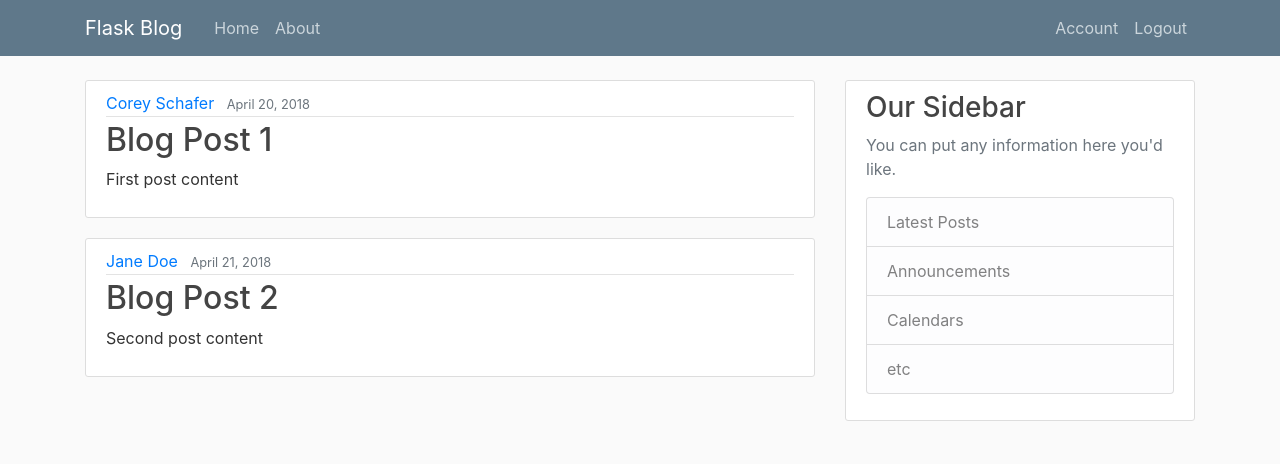
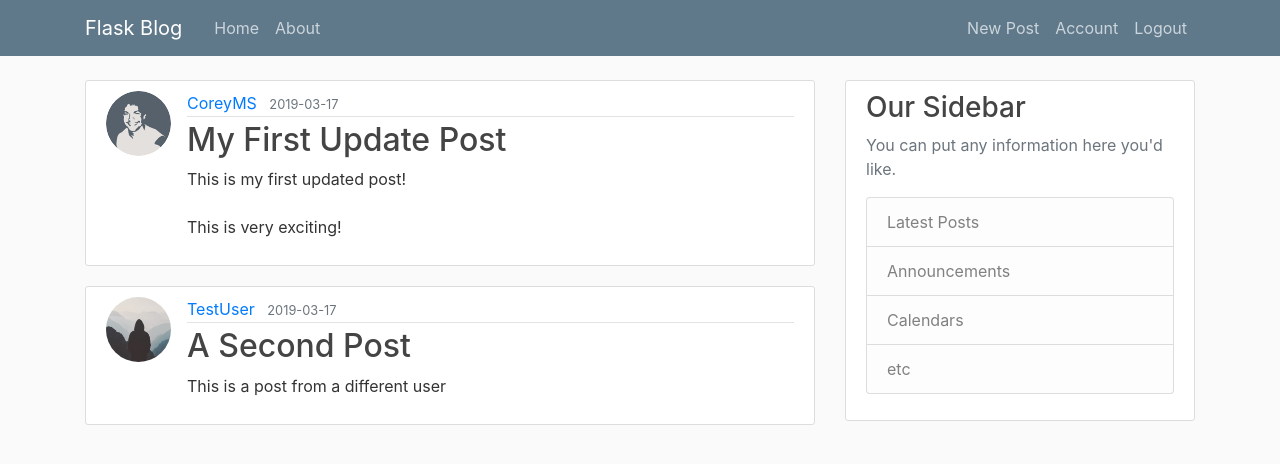
Before and after one commit to larryback/Flask-App-Project, a Flask app: page / in a window 1280 px wide. Shown: the top 464 px of the page. Run offline with Flask 2, Linux system fonts and the light colour scheme; a user stored in the database is signed in; data comes from the database, SQL or seed files in the repository; both versions use the stored data as it was after the commit; some libraries are stand-ins or nearby versions.

Commit message:
3월18일새벽집

```diff
--- a/flaskblog/__init__.py
+++ b/flaskblog/__init__.py
@@ -11,4 +11,5 @@ bcrypt = Bcrypt(app)
 login_manager = LoginManager(app)
 login_manager.login_view = 'login'
 login_manager.login_message_category = 'info'
+
 from flaskblog import routes
--- a/flaskblog/models.py
+++ b/flaskblog/models.py
@@ -6,6 +6,7 @@ from flask_login import UserMixin
 @login_manager.user_loader
 def load_user(user_id):
     return User.query.get(int(user_id))
+
 
 class User(db.Model, UserMixin):
     id = db.Column(db.Integer, primary_key=True)
--- a/flaskblog/routes.py
+++ b/flaskblog/routes.py
@@ -1,32 +1,17 @@
 import os
 import secrets
 from PIL import Image
-from flask import render_template, url_for, flash, redirect, request
+from flask import render_template, url_for, flash, redirect, request, abort
 from flaskblog import app, db, bcrypt
-from flaskblog.forms import RegistrationForm, LoginForm, UpdateAccountForm
+from flaskblog.forms import RegistrationForm, LoginForm, UpdateAccountForm, PostForm
 from flaskblog.models import User, Post
 from flask_login import login_user, current_user, logout_user, login_required
-
-
-posts = [
-    {
-        'author': 'Corey Schafer',
-        'title': 'Blog Post 1',
-        'content': 'First post content',
-        'date_posted': 'April 20, 2018'
-    },
-    {
-        'author': 'Jane Doe',
-        'title': 'Blog Post 2',
-        'content': 'Second post content',
-        'date_posted': 'April 21, 2018'
-    }
-]
 
 
 @app.route("/")
 @app.route("/home")
 def home():
+    posts = Post.query.all()
     return render_template('home.html', posts=posts)
 
 
@@ -105,3 +90,55 @@ def account():
     image_file = url_for('static', filename='profile_pics/' + current_user.image_file)
     return render_template('account.html', title='Account',
                            image_file=image_file, form=form)
+
+
+@app.route("/post/new", methods=['GET', 'POST'])
+@login_required
+def new_post():
+    form = PostForm()
+    if form.validate_on_submit():
+        post = Post(title=form.title.data, content=form.content.data, author=current_user)
+        db.session.add(post)
+        db.session.commit()
+        flash('Your post has been created!', 'success')
+        return redirect(url_for('home'))
+    return render_template('create_post.html', title='New Post',
+                           form=form, legend='New Post')
+
+
+@app.route("/post/<int:post_id>")
+def post(post_id):
+    post = Post.query.get_or_404(post_id)
+    return render_template('post.html', title=post.title, post=post)
+
+
+@app.route("/post/<int:post_id>/update", methods=['GET', 'POST'])
+@login_required
+def update_post(post_id):
+    post = Post.query.get_or_404(post_id)
+    if post.author != current_user:
+        abort(403)
+    form = PostForm()
+    if form.validate_on_submit():
+        post.title = form.title.data
+        post.content = form.content.data
+        db.session.commit()
+        flash('Your post has been updated!', 'success')
+        return redirect(url_for('post', post_id=post.id))
+    elif request.method == 'GET':
+        form.title.data = post.title
+        form.content.data = post.content
+    return render_template('create_post.html', title='Update Post',
+                           form=form, legend='Update Post')
+
+
+@app.route("/post/<int:post_id>/delete", methods=['POST'])
+@login_required
+def delete_post(post_id):
+    post = Post.query.get_or_404(post_id)
+    if post.author != current_user:
+        abort(403)
+    db.session.delete(post)
+    db.session.commit()
+    flash('Your post has been deleted!', 'success')
+    return redirect(url_for('home'))
--- a/flaskblog/templates/home.html
+++ b/flaskblog/templates/home.html
@@ -2,12 +2,13 @@
 {% block content %}
     {% for post in posts %}
         <article class="media content-section">
+          <img class="rounded-circle article-img" src="{{ url_for('static', filename='profile_pics/' + post.author.image_file) }}">
           <div class="media-body">
             <div class="article-metadata">
-              <a class="mr-2" href="#">{{ post.author }}</a>
-              <small class="text-muted">{{ post.date_posted }}</small>
+              <a class="mr-2" href="#">{{ post.author.username }}</a>
+              <small class="text-muted">{{ post.date_posted.strftime('%Y-%m-%d') }}</small>
             </div>
-            <h2><a class="article-title" href="#">{{ post.title }}</a></h2>
+            <h2><a class="article-title" href="{{ url_for('post', post_id=post.id) }}">{{ post.title }}</a></h2>
             <p class="article-content">{{ post.content }}</p>
           </div>
         </article>
--- a/flaskblog/templates/layout.html
+++ b/flaskblog/templates/layout.html
@@ -32,6 +32,7 @@
             <!-- Navbar Right Side -->
             <div class="navbar-nav">
               {% if current_user.is_authenticated %}
+                <a class="nav-item nav-link" href="{{ url_for('new_post') }}">New Post</a>
                 <a class="nav-item nav-link" href="{{ url_for('account') }}">Account</a>
                 <a class="nav-item nav-link" href="{{ url_for('logout') }}">Logout</a>
               {% else %}
```
Also changed, not shown: flaskblog/forms.py (+7 -1 lines), flaskblog/templates/create_post.html (added, +40 -0 lines), flaskblog/templates/post.html (added, +39 -0 lines), flaskblog/site.db, flaskblog/static/profile_pics/71eeeb60408f693a.png (added), 1 other file.
